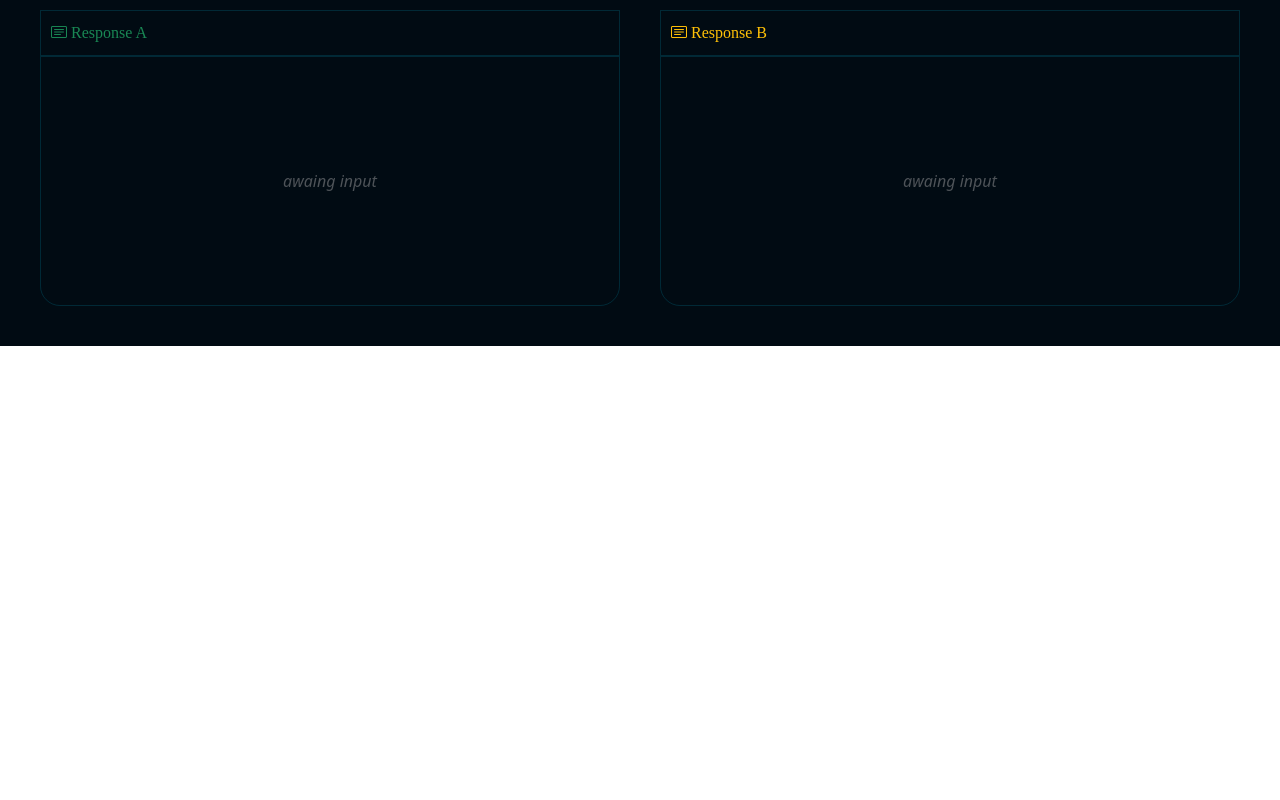
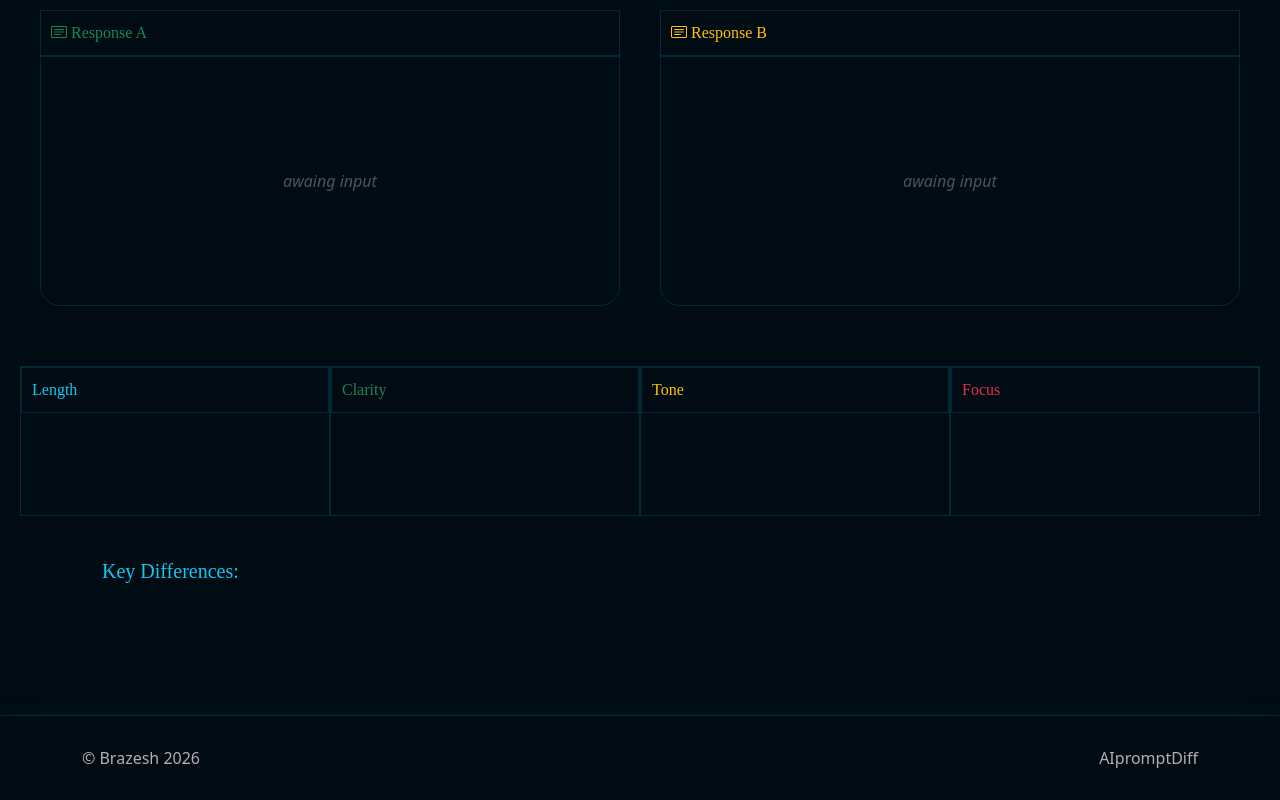
Before and after one commit to bguragain1023-web/AI-Prompt-Diff, a React (Vite) app: page / in a window 1280 px wide. Shown: the part 669-1469 px from the top of the page. Before the commit the page ends 1015 px from the top, so only its background shows below. Built offline with nearby package versions, Linux system fonts and the light colour scheme; a web font is replaced by a local one.

Commit message:
UI completed

```diff
--- a/src/App.css
+++ b/src/App.css
@@ -125,16 +125,15 @@
  border-radius:20px 0;
   background: rgba(0,212,255,0.15);
   color:rgba(255, 255, 255, 0.379);
-
   transition: all .2s ease;
   padding:10px;
 
 }
-.run-btn:hover{
+/* .run-btn:hover{
   color:white;
   transform: scale(1.1);
   box-shadow: var(--shadow);
-}
+} */
 .btn-status{
   border:var(--border);
   padding: 5px;
@@ -166,3 +165,34 @@ border:var(--border);
   color:var(--text-deemed);
   font-style: italic;
 }
+
+/* ---------Deatil---------- */
+.detail-container{
+  padding:20px;
+}
+.detail-box{
+  width:25% ;
+  border:var(--border);
+  height:150px;
+}
+.detail-title{
+padding:10px;
+border: var(--border);
+
+}
+
+.key-differences{
+  min-height:150px;
+
+}
+.key-title{
+  font-size:20px;
+  padding:20px;
+}
+
+.footer{
+  margin-top:30px;
+  padding:30px;
+  box-shadow: var(--shadow);
+  color:var(--text-light)
+}
--- a/src/App.jsx
+++ b/src/App.jsx
@@ -1,6 +1,8 @@
 
 import './App.css'
 import { Compare } from './components/Compare'
+import { Detail } from './components/Detail'
+import { Footer } from './components/Footer'
 import { Hero } from './components/Hero'
 import { Input } from './components/Input'
 import { Navbar } from './components/Navbar'
@@ -16,6 +18,9 @@ function App() {
 <Hero/>
 <Input/>
 <Compare/>
+<Detail/>
+<Footer/>
+
 
 
     </div>
--- /dev/null
+++ b/src/components/Detail.jsx
@@ -0,0 +1,85 @@
+
+
+export const Detail = () => {
+  return (
+<>
+ <div className="detail-container d-flex justify-content-center align-items-center">
+      <div className="length detail-box">
+        <div className="detail-title indie-flower-regular text-info">Length</div>
+        <div className="result-box"></div>
+      </div>
+      <div className="clarity detail-box ">
+         <div className="detail-title indie-flower-regular text-success ">Clarity</div>
+        <div className="result-box"></div>
+      </div>
+      <div className="tone detail-box ">
+         <div className="detail-title indie-flower-regular text-warning">Tone</div>
+        <div className="result-box"></div>
+      </div>
+      <div className="focus detail-box ">
+         <div className="detail-title indie-flower-regular text-danger">Focus</div>
+        <div className="result-box"></div>
+      </div>
+    </div>
+
+    <div className="key-differences container">
+      <div className="key-title text-info indie-flower-regular">
+        Key Differences:
+      </div>
+    </div>
+
+</>
+
+
+
+
+
+
+
+
+
+
+
+
+
+
+
+
+
+
+
+
+
+
+
+
+
+
+
+
+
+
+
+
+
+
+
+
+
+
+
+
+
+
+
+
+
+
+
+
+
+
+
+
+  )
+}
--- /dev/null
+++ b/src/components/Footer.jsx
@@ -0,0 +1,12 @@
+
+export const Footer = () => {
+  return (
+   <div className="footer">
+    <div className="footer-content d-flex justify-content-between container">
+        <span>&copy; Brazesh 2026</span>
+        <span>AIpromptDiff</span>
+
+    </div>
+   </div>
+  )
+}
```
